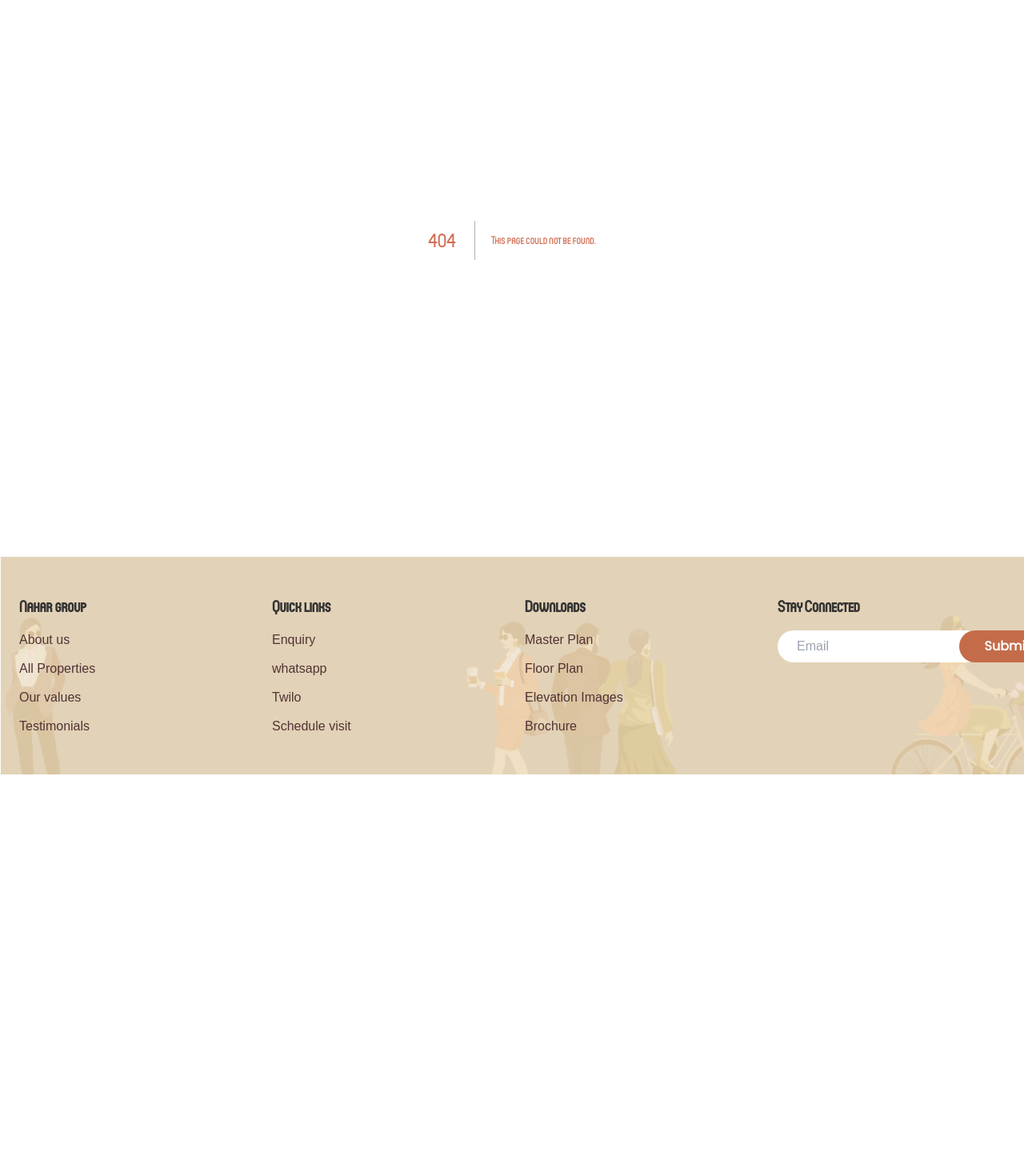
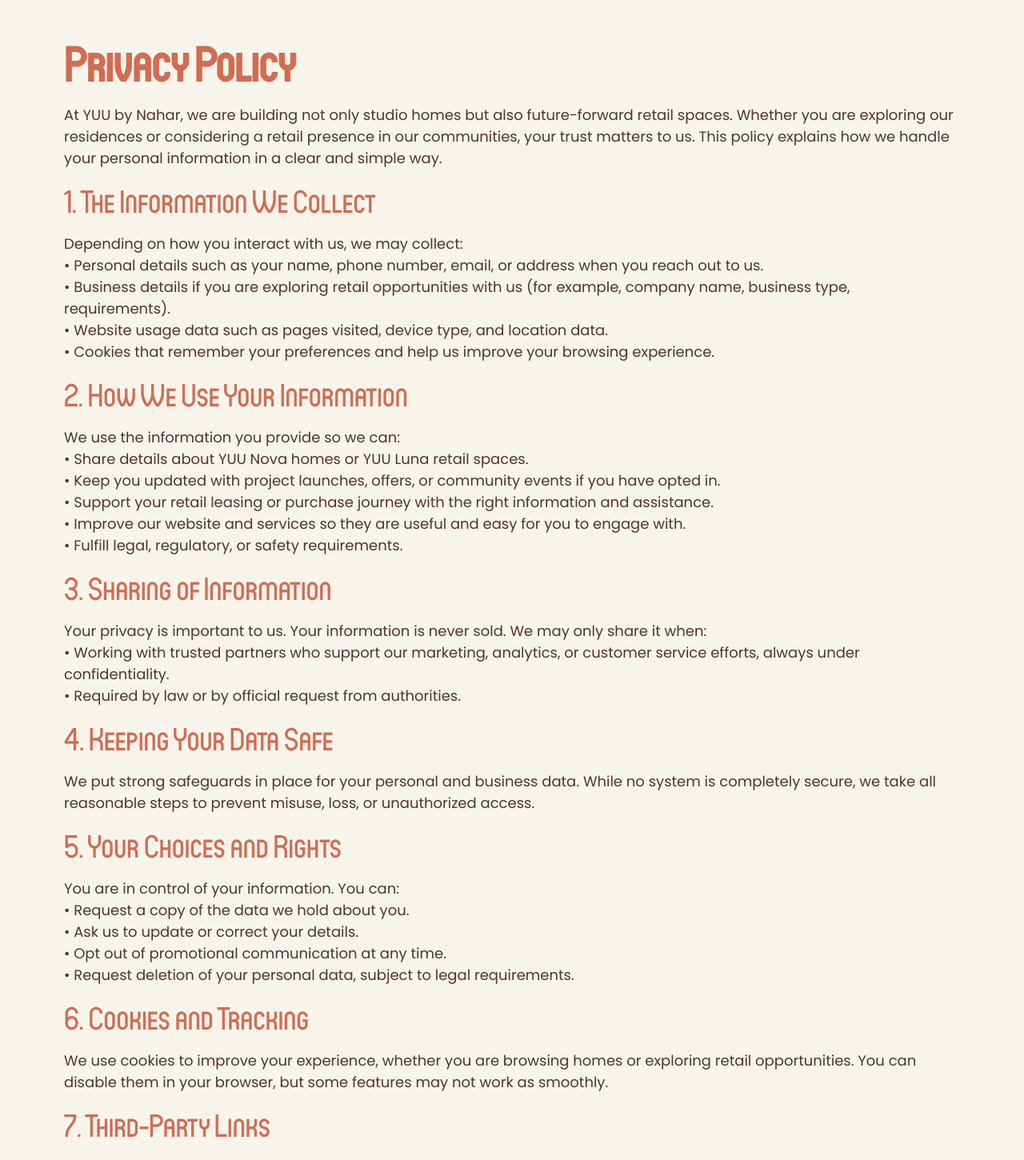
Before and after one commit to codewithafzall/yuu-next, a Next.js app: page /privacy-policy in a window 1280 px wide. Before the commit this address had no page. Shown: the part 100-1550 px from the top of the page at 80% size. Before the commit the page ends 1072 px from the top, so only its background shows below. Built offline with nearby package versions, Linux system fonts and the light colour scheme; a web font is replaced by a local one.

Commit message:
changes and policy page done

```diff
--- a/package.json
+++ b/package.json
@@ -1,5 +1,5 @@
 {
-  "name": "az-sys",
+  "name": "yuu-by-nahar",
   "version": "0.1.0",
   "private": true,
   "scripts": {
--- /dev/null
+++ b/pages/privacy-policy.js
@@ -0,0 +1,11 @@
+import React from 'react'
+import PrivacyPolicy from '../src/components/Policies/Privacy Policy/index'
+const privacyPolicy = () => {
+  return (
+    <>
+        <PrivacyPolicy/>
+    </>
+  )
+}
+
+export default privacyPolicy
--- a/src/components/About/index.js
+++ b/src/components/About/index.js
@@ -43,7 +43,6 @@
         src="/images/about-mobile-banner.png"
       />
     </div>
-
   );
 };
 
@@ -159,7 +158,7 @@
 
   return (
     <section className="about-section relative w-full bg-[#fdf7f0] flex flex-col items-center justify-center py-24 max-[768px]:py-10 px-4 overflow-visible">
-      <img className="about-title" src="/images/Asset 29.png"/>
+      <img className="about-title" src="/images/Asset 29.png" />
       {/* Main Content Row */}
       <div className="w-full flex flex-row max-[900px]:flex-col items-center justify-center gap-8 relative">
         {/* Left Text Block */}
@@ -306,7 +305,6 @@
 const FloorPlanCulinary = () => {
   return (
     <section className="w-full bg-[#eee9d6] py-16 px-6">
-
       {/* Flavours part */}
       <div className="max-w-7xl mx-auto grid grid-cols-2 gap-12 items-center max-[768px]:grid-cols-1">
         {/* Left large image */}
@@ -394,7 +392,8 @@
               <br /> and Chandivali catchment
             </span>
             <span className="px-10 py-1 rounded-full bg-[#eee9d6] shadow-xl text-sm text-center">
-            Ideal for lifestyle stores, salons,<br /> wellness & concept brands
+              Ideal for lifestyle stores, salons,
+              <br /> wellness & concept brands
             </span>
             <span className="px-10 py-1 rounded-full bg-[#eee9d6] shadow-xl text-sm text-center">
               Smart-sized units for
@@ -418,7 +417,6 @@
 const VisionarySection = () => {
   const [selectedPerson, setSelectedPerson] = useState("ajay");
 
-
   useEffect(() => {
     const handleResize = () => setIsMobile(window.innerWidth < 768);
     handleResize();
@@ -436,15 +434,15 @@
       image: "/images/Asset7.png",
     },
     awards: {
-      topTitle:"AWARDS & RECOGNITION",
-      name: "AWARDS & RECOGNITION",
-      title: "Team Excellence",
+      topTitle: "Ar.Shitesh Agarwal",
+      name: "Ar.Shitesh Agarwal",
+      title: "(Sankalp Architects)",
       description:
         "The Nahar Group's commitment to excellence has been recognized time and again with prestigious awards and media features that celebrate innovation, sustainability, and architectural brilliance.",
-      image: "/images/Asset5.png",
+      image: "/images/Asset27.png",
     },
     legacy: {
-      topTitle:"THE LEGACY OF NAHAR AMRIT SHAKTI",
+      topTitle: "THE LEGACY OF NAHAR AMRIT SHAKTI",
       name: "THE LEGACY OF NAHAR AMRIT SHAKTI",
       title: "A landmark township loped by Nahar Group",
       description:
@@ -599,7 +597,9 @@
               </h2>
             )}
             <h3>{getPersonData(selectedPerson).name}</h3>
-            <p className="text-[#fca286]">{getPersonData(selectedPerson).title}</p>
+            <p className="text-[#fca286]">
+              {getPersonData(selectedPerson).title}
+            </p>
             <p
               className="text-[15px] leading-relaxed text-gray-700"
               dangerouslySetInnerHTML={{
@@ -643,51 +643,36 @@
         {/* Main Content */}
         <div className="flex flex-row max-[1024px]:flex-col gap-12 mb-16">
           {/* Left Column */}
-          <div className="w-1/2 max-[1024px]:w-full">
+          <div className="w-2/3 max-[1024px]:w-full">
             {/* Title Block */}
             <div className="inline-block drop-shadow-xl shadow-lg shadow-white bg-[#fcf9f2] relative right-[20%] rounded-r-full w-96 px-10 py-3 mb-6">
-              <h2
-                className="text-black text-center"
-              >
-                THE EXPERTS<br/> BEHIND YUU
-              </h2>
+              <h2 className="text-black text-center">AWARDS & RECOGNITION</h2>
             </div>
 
             {/* Description */}
-            <p
-              className="mt-2"
-            >
-              Great architecture is a collaboration of vision, expertise, and
-              craftsmanship. YUU by Nahar is brought to life by some of the
-              finest minds in the industry, ensuring excellence in design,
-              execution, and innovation.
+            <p className="mt-2">
+              The Nahar Group's commitment to excellence has been recognized
+              time and again with prestigious awards and media features that
+              celebrate innovation, sustainability, and architectural
+              brilliance.
             </p>
           </div>
 
           {/* Right Column */}
-          <div className="w-1/2 max-[1024px]:w-full max-[1024px]:mt-8">
-            <div className="text-center max-[1024px]:text-left">
-              <h3
-                className="mt-20 max-[768px]:mt-0"
-              >
-                TOGETHER, THEY SHAPE YUU
-                <br /> INTO A SPACE THAT IS MODERN,
-                <br /> EFFICIENT, AND BUILT TO INSPIRE.
-              </h3>
+          <div className="w-1/3 max-[1024px]:w-full max-[1024px]:mt-8">
+            <div className="max-[1024px]:text-left">
+              <img src="/images/Asset5.png" alt="Awards" className="w-80"/>
             </div>
           </div>
         </div>
 
         {/* Profile Images */}
-        <div className="grid grid-cols-4 max-[1024px]:grid-cols-2 max-[768px]:grid-cols-2 max-[768px]:gap-2 gap-8">
+        {/* <div className="grid grid-cols-4 max-[1024px]:grid-cols-2 max-[768px]:grid-cols-2 max-[768px]:gap-2 gap-8">
           {expertsData.map((expert, index) => (
             <div key={index} className="flex flex-col items-center">
-              {/* Arched Background with Portrait */}
               <div className="relative mb-4">
-                {/* Arched Background */}
                 <div className="w-32 h-48"></div>
 
-                {/* Circular Portrait */}
                 <div className="absolute inset-0 flex items-center justify-center">
                   <div className="w-32 h-48">
                     <img
@@ -699,24 +684,19 @@
                 </div>
               </div>
 
-              {/* Name and Role Label */}
               <div className="relative w-40">
                 <div className="bg-[#353434] w-full text-white py-4 rounded-full text-center absolute bottom-8 left-20 max-[768px]:w-32 max-[768px]:left-10">
-                  <p
-                    className="text-[12px] text-white font-semibold max-[768px]:text-[10px]"
-                  >
+                  <p className="text-[12px] text-white font-semibold max-[768px]:text-[10px]">
                     {expert.name}
                   </p>
-                  <p
-                    className="text-[10px] text-white opacity-90 max-[768px]:text-[8px]"
-                  >
+                  <p className="text-[10px] text-white opacity-90 max-[768px]:text-[8px]">
                     ({expert.role})
                   </p>
                 </div>
               </div>
             </div>
           ))}
-        </div>
+        </div> */}
       </div>
     </section>
   );
--- a/src/components/Contact/index.js
+++ b/src/components/Contact/index.js
@@ -1,6 +1,73 @@
-import React from "react";
+import React, { useState } from "react";
 
 const index = () => {
+  const [form, setForm] = useState({
+    name: "",
+    occupation: "",
+    phone: "",
+    email: "",
+    interestedIn: "",
+    message: "",
+  });
+  const [loading, setLoading] = useState(false);
+
+  const updateField = (name, value) => {
+    setForm((prev) => ({ ...prev, [name]: value }));
+  };
+
+  const handleSubmit = async (e) => {
+    e.preventDefault();
+    // minimal client validation
+    if (!form.name || !form.phone || !form.email || !form.interestedIn) {
+      alert("Please fill required fields: Name, Phone, Email, Interested In.");
+      return;
+    }
+
+    setLoading(true);
+    try {
+      const body = new FormData();
+      body.append("formType", "contact");
+      body.append("name", form.name || "");
+      body.append("occupation", form.occupation || "");
+      body.append("phone", form.phone || "");
+      body.append("email", form.email || "");
+      body.append("interestedIn", form.interestedIn || "");
+      body.append("message", form.message || "");
+      body.append("submittedAt", new Date().toISOString());
+
+      const res = await fetch(
+        "https://script.google.com/macros/s/AKfycbxqbfU-RKQkxxOiSaW6fJkJPiLG6sX64Gh8XAQ1xR61QfPvQkNn-JJb0RfD-2nViW6OpQ/exec",
+        {
+          method: "POST",
+          body,
+        }
+      );
+
+      if (!res.ok) {
+        const txt = await res.text().catch(() => "");
+        throw new Error(`GAS error ${res.status}: ${txt}`);
+      }
+
+      const data = await res.json().catch(() => ({}));
+      if (!data.ok) throw new Error(data.error || "Unknown error");
+
+      // reset form
+      setForm({
+        name: "",
+        occupation: "",
+        phone: "",
+        email: "",
+        interestedIn: "",
+        message: "",
+      });
+      alert("Thanks! Your details have been submitted.");
+    } catch (err) {
+      console.error("Submit failed:", err);
+      alert(err.message || "Failed to submit. Please try again.");
+    } finally {
+      setLoading(false);
+    }
+  };
   return (
     <div>
       <img
@@ -14,34 +81,34 @@
 
       <div className="bg-[#f7f4ed]">
         <div className="w-full desktop:w-[75%] mx-auto relative">
-          <div className="relative -top-[70px] flex flex-col desktop:flex-row justify-between">
-            <div className="bg-[#fcf9f2] shadow-lg shadow-white w-[300px] rounded-full py-5 flex flex-col items-center justify-center">
+          <div className="relative -top-[70px] flex flex-col desktop:flex-row justify-between max-[768px]:ml-[43px]">
+            <div className="bg-[#fcf9f2] shadow-lg shadow-white w-[300px] rounded-full py-5 flex flex-col items-center justify-center max-[768px]:mb-8">
               <img src="/images/call.png" />
-              <h3 className="border-b-4 mt-2 border-[#d06d52] pb-1">PHONE</h3>
+              <h3 className="border-b-4 mt-2 border-[#d06d52] pb-1 text-[30px]">PHONE</h3>
               <p className="mt-2 font-bold">+91 97694 46633</p>
             </div>
-            <div className="bg-[#fcf9f2] shadow-lg shadow-white w-[300px] rounded-full py-5 flex flex-col items-center justify-center">
+            <div className="bg-[#fcf9f2] shadow-lg shadow-white w-[300px] rounded-full py-5 flex flex-col items-center justify-center max-[768px]:mb-8">
               <img src="/images/email.png" />
-              <h3 className="border-b-4 mt-2 border-[#d06d52] pb-1">EMAIL</h3>
+              <h3 className="border-b-4 mt-2 border-[#d06d52] pb-1 text-[30px]">EMAIL</h3>
               <p className="mt-2 font-bold">sales@yuubynahar.in</p>
             </div>
-            <div className="bg-[#fcf9f2] shadow-lg shadow-white w-[300px] rounded-full py-5 flex flex-col items-center justify-center">
+            <div className="bg-[#fcf9f2] shadow-lg shadow-white w-[300px] rounded-full py-5 flex flex-col items-center justify-center max-[768px]:mb-8">
               <img src="/images/location.png" />
-              <h3 className="border-b-4 mt-2 border-[#d06d52] pb-1">
+              <h3 className="border-b-4 mt-2 border-[#d06d52] pb-1 text-[30px]">
                 SALES OFFICE
               </h3>
-              <small className="mt-2 font-bold text-xs">
+              <p className="mt-2 font-bold text-[14px]">
                 {" "}
                 NAS, Chandivali, Andheri East,
                 <br />
                 Mumbai – 400072
-              </small>
+              </p>
             </div>
           </div>
           <div className="flex flex-col desktop:flex-row justify-between pb-5 desktop:pb-10">
-            <div className="bg-[#fcf9f2] flex flex-col justify-center items-center rounded-full width-[300px] desktop:w-[650px] drop-shadow-xl h-56">
-              <h3>Life at YUU goes beyond four walls</h3>
-              <p className="mt-4">Discover how we’re building stories</p>
+            <div className="bg-[#fcf9f2] flex flex-col justify-center items-center rounded-full width-[300px] desktop:w-[650px] drop-shadow-xl h-56 max-[768px]:mb-8">
+              <h3 className="max-[768px]:text-[25px]">Life at YUU goes beyond four walls</h3>
+              <p className="mt-4 max-[768px]:text-[15px]">Discover how we’re building stories</p>
               <img className="mt-4" src="/images/sm.png" />
             </div>
             <img
@@ -56,12 +123,14 @@
         </div>
         <div className="bg-[#fcf9f2] relative w-full py-10">
           <div className="w-[75%] mx-auto">
-            <form className="w-1/2 enquiry-form">
+            <form className="w-1/2 enquiry-form max-[768px]:w-full" onSubmit={handleSubmit} noValidate>
               <div className="flex justify-between gap-x-3 mt-3 desktop:gap-x-6 desktop:mt-6">
                 <div className="w-full">
                   <input
                     type="text"
                     placeholder="NAME"
+                    value={form.name}
+                    onChange={(e) => updateField("name", e.target.value)}
                     className="text-xl w-full placeholder-[#000] shadow-lg shadow-white rounded-full bg-[#f7f4ed] py-2 px-4 desktop:py-3"
                   />
                 </div>
@@ -69,6 +138,8 @@
                   <input
                     type="text"
                     placeholder="OCCUPATION"
+                    value={form.occupation}
+                    onChange={(e) => updateField("occupation", e.target.value)}
                     className="text-xl w-full placeholder-[#000] shadow-lg shadow-white rounded-full bg-[#f7f4ed] py-2 px-4 desktop:py-3"
                   />
                 </div>
@@ -79,6 +150,8 @@
                   <input
                     type="tel"
                     placeholder="PHONE NUMBER"
+                    value={form.phone}
+                    onChange={(e) => updateField("phone", e.target.value)}
                     className="text-xl w-full placeholder-[#000] shadow-lg shadow-white rounded-full bg-[#f7f4ed] py-2 px-4 desktop:py-3"
                   />
                 </div>
@@ -86,13 +159,19 @@
                   <input
                     type="email"
                     placeholder="EMAIL"
+                    value={form.email}
+                    onChange={(e) => updateField("email", e.target.value)}
                     className="text-xl w-full placeholder-[#000] shadow-lg shadow-white rounded-full bg-[#f7f4ed] py-2 px-4 desktop:py-3"
                   />
                 </div>
               </div>
 
               <div className="mt-6 w-[55%]">
-                <select className="text-xl w-full placeholder-[#000] shadow-lg shadow-white rounded-full bg-[#f7f4ed] py-2 px-4 desktop:py-3">
+                <select
+                  className="text-xl w-full placeholder-[#000] shadow-lg shadow-white rounded-full bg-[#f7f4ed] py-2 px-4 desktop:py-3"
+                  value={form.interestedIn}
+                  onChange={(e) => updateField("interestedIn", e.target.value)}
+                >
                   <option value="" disabled>
                     INTERESTED IN
                   </option>
@@ -105,6 +184,8 @@
               <div className="mt-6">
                 <textarea
                   placeholder="MESSAGE (OPTIONAL)"
+                  value={form.message}
+                  onChange={(e) => updateField("message", e.target.value)}
                   className="text-xl w-full placeholder-[#000] rounded-2xl shadow-white bg-[#f7f4ed] py-2 px-4 desktop:py-3"
                 />
               </div>
@@ -112,16 +193,17 @@
                 <button
                   className="rounded-full bg-[#000] bg-opacity-25 shadow-sm shadow-black px-4 py-2 text-lg"
                   type="submit"
+                  disabled={loading}
                 >
-                  <h3 className="text-2xl text-[#000]">SUBMIT</h3>
+                  <h3 className="text-2xl text-[#000]">{loading ? "Submitting..." : "SUBMIT"}</h3>
                 </button>
-                <small className="font-thin">
+                <small className="font-thin max-[768px]:text-[12px]">
                   Our team typically responds within 24 hours
                 </small>
               </div>
             </form>
             <img
-              className="absolute top-[35%] right-0"
+              className="absolute top-[35%] right-0 max-[768px]:hidden"
               src="/images/phone-hand.png"
             />
           </div>
--- /dev/null
+++ b/src/components/Policies/Privacy Policy/index.js
@@ -0,0 +1,120 @@
+import React from "react";
+
+const Index = () => {
+  return (
+    <>
+      <section className="pt-[150px] px-20 pb-20 max-[768px]:px-5">
+        <h1 className="mb-5 font-bold">Privacy Policy</h1>
+        <p>
+          At YUU by Nahar, we are building not only studio homes but also
+          future-forward retail spaces. Whether you are exploring our residences
+          or considering a retail presence in our communities, your trust
+          matters to us. This policy explains how we handle your personal
+          information in a clear and simple way.
+        </p>
+        <h3 className="my-5">1. The Information We Collect</h3>
+        <p>
+          Depending on how you interact with us, we may collect:
+          <ul>
+            <li>
+              • Personal details such as your name, phone number, email, or
+              address when you reach out to us.
+            </li>
+            <li>
+              • Business details if you are exploring retail opportunities with
+              us (for example, company name, business type, requirements).
+            </li>
+            <li>
+              • Website usage data such as pages visited, device type, and
+              location data.
+            </li>
+            <li>
+              • Cookies that remember your preferences and help us improve your
+              browsing experience.
+            </li>
+          </ul>
+        </p>
+        <h3 className="my-5">2. How We Use Your Information</h3>
+        <p>
+          We use the information you provide so we can:
+          <ul>
+            <li>
+              • Share details about YUU Nova homes or YUU Luna retail spaces.{" "}
+            </li>
+            <li>
+              • Keep you updated with project launches, offers, or community
+              events if you have opted in.
+            </li>
+            <li>
+              • Support your retail leasing or purchase journey with the right
+              information and assistance.
+            </li>
+            <li>
+              • Improve our website and services so they are useful and easy for
+              you to engage with.
+            </li>
+            <li>• Fulfill legal, regulatory, or safety requirements.</li>
+          </ul>
+        </p>
+        <h3 className="my-5">3. Sharing of Information</h3>
+        <p>
+          Your privacy is important to us. Your information is never sold. We
+          may only share it when:
+          <ul>
+            <li>
+              • Working with trusted partners who support our marketing,
+              analytics, or customer service efforts, always under
+              confidentiality.{" "}
+            </li>
+            <li>• Required by law or by official request from authorities.</li>
+          </ul>
+        </p>
+        <h3 className="my-5">4. Keeping Your Data Safe</h3>
+        <p>
+          We put strong safeguards in place for your personal and business data.
+          While no system is completely secure, we take all reasonable steps to
+          prevent misuse, loss, or unauthorized access.
+        </p>
+        <h3 className="my-5">5. Your Choices and Rights</h3>
+        <p>
+          You are in control of your information. You can:
+          <ul>
+            <li>• Request a copy of the data we hold about you.</li>
+            <li>• Ask us to update or correct your details.</li>
+            <li>• Opt out of promotional communication at any time.</li>
+            <li>
+              • Request deletion of your personal data, subject to legal
+              requirements.
+            </li>
+          </ul>
+        </p>
+        <h3 className="my-5">6. Cookies and Tracking</h3>
+        <p>
+          We use cookies to improve your experience, whether you are browsing
+          homes or exploring retail opportunities. You can disable them in your
+          browser, but some features may not work as smoothly.
+        </p>
+        <h3 className="my-5">7. Third-Party Links</h3>
+        <p>
+          Our website may link to other sites. Their policies may be different,
+          so we recommend checking their privacy practices as well.
+        </p>
+        <h3 className="my-5">8. Policy Updates</h3>
+        <p>
+          We may update this Privacy Policy from time to time. Any changes will
+          be posted here with a new effective date.
+        </p>
+        <h3 className="my-5">9. Contact Us</h3>
+        <p>
+        If you would like to know more about how we handle your data, you can reach us at:
+        </p>
+        <p>Nahar Builders Ltd.</p>
+        <p> [Insert Office Address]</p>
+        <p> Email: [Insert Email Address]</p>
+        <p>Phone: [Insert Phone Number]</p>
+      </section>
+    </>
+  );
+};
+
+export default Index;
```
Lines whose indentation alone changed are shown as unchanged.
